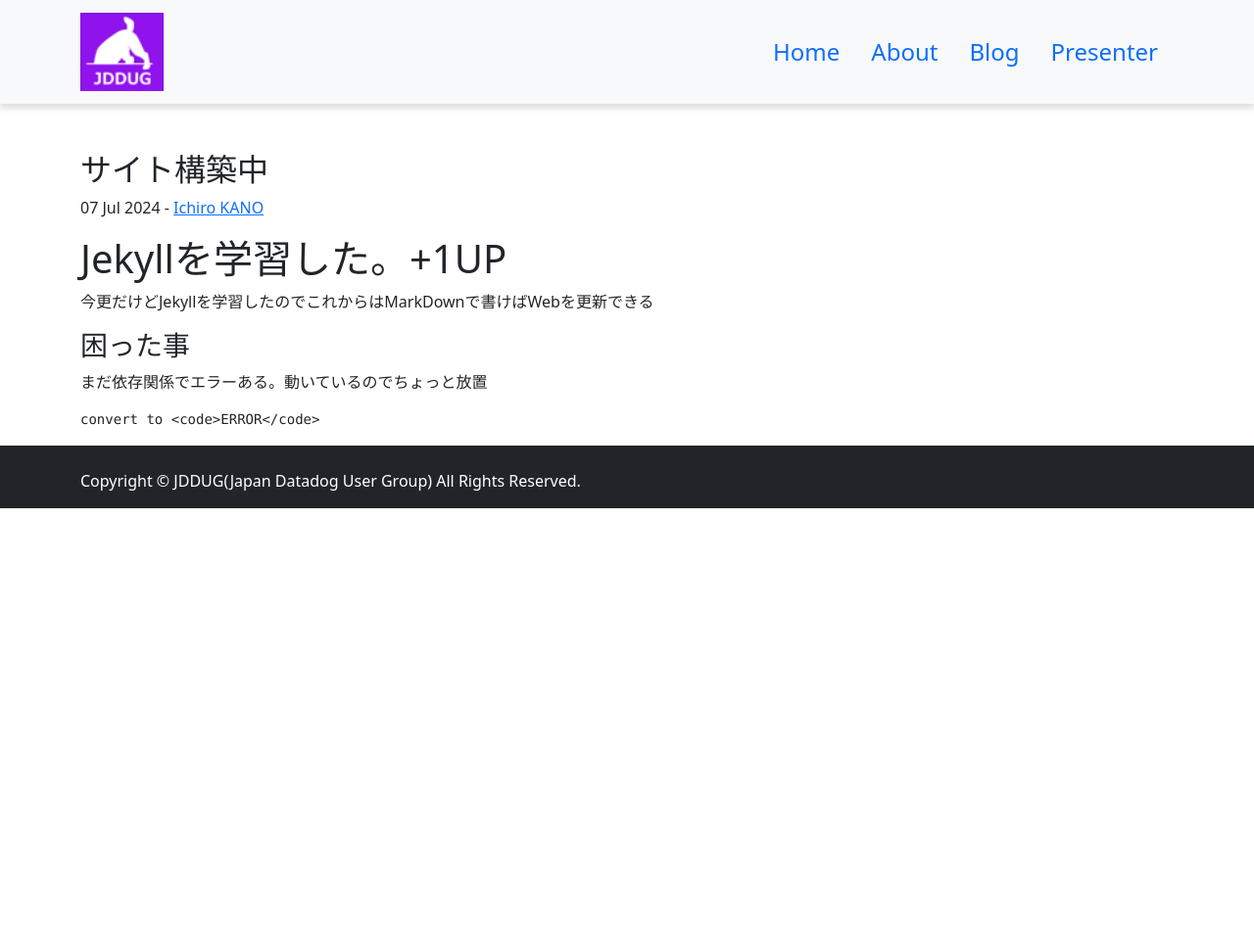
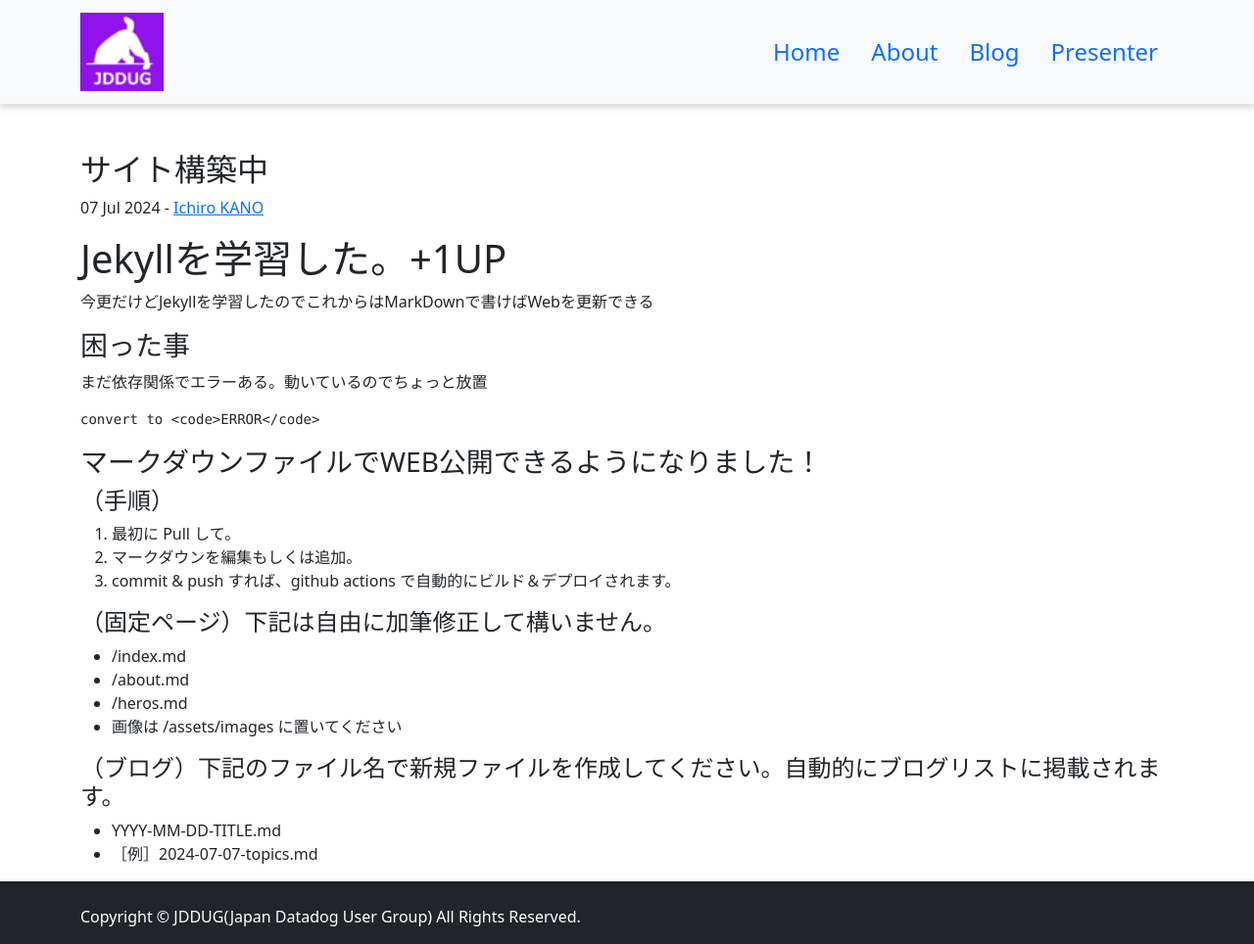
Before and after one commit to jdd-ug/jdd-ug.github.io, a Jekyll site: the page built from _posts/2024-07-07-サイト構築中.md, in a window 1280 px wide. Shown: the whole page at 98% size. Built offline with Jekyll 4.4.1, drawn with Linux system fonts in a browser that asks for light colours; before the commit the page ends 900 px from its top, so only the background shows below that.

````diff
--- a/_posts/2024-07-07-サイト構築中.md
+++ b/_posts/2024-07-07-サイト構築中.md
@@ -14,3 +14,21 @@
 ```
 convert to <code>ERROR</code>
 ```
+
+### マークダウンファイルでWEB公開できるようになりました！
+
+#### （手順）
+
+1. 最初に Pull して。
+2. マークダウンを編集もしくは追加。
+3. commit & push すれば、github actions で自動的にビルド＆デプロイされます。
+
+#### （固定ページ）下記は自由に加筆修正して構いません。
+- /index.md
+- /about.md
+- /heros.md
+- 画像は /assets/images に置いてください
+
+#### （ブログ）下記のファイル名で新規ファイルを作成してください。自動的にブログリストに掲載されます。
+- YYYY-MM-DD-TITLE.md
+- ［例］2024-07-07-topics.md
````
Also changed, not shown: heros.md (+5 -4 lines).
